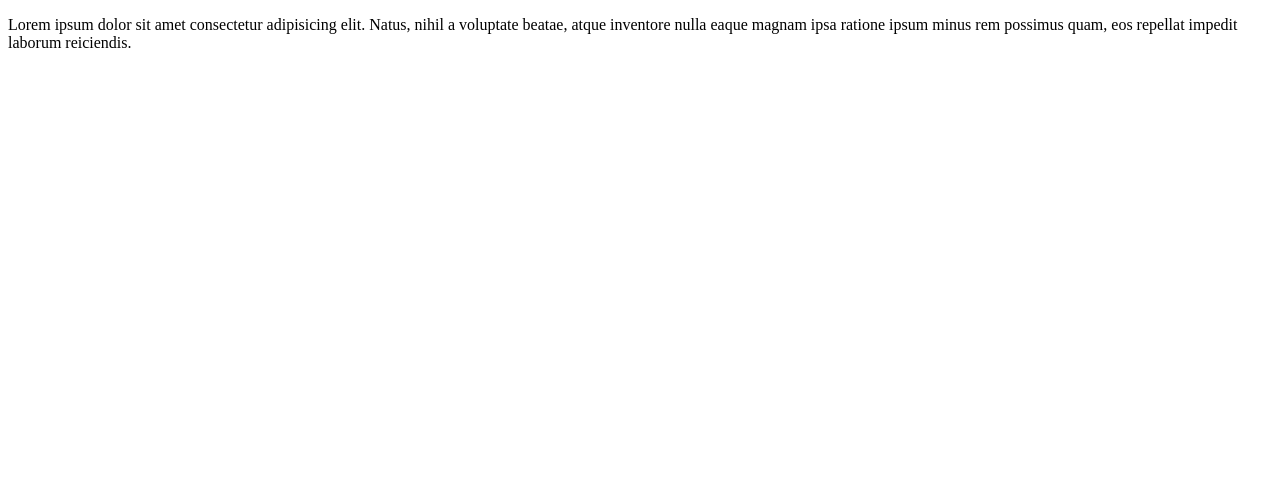
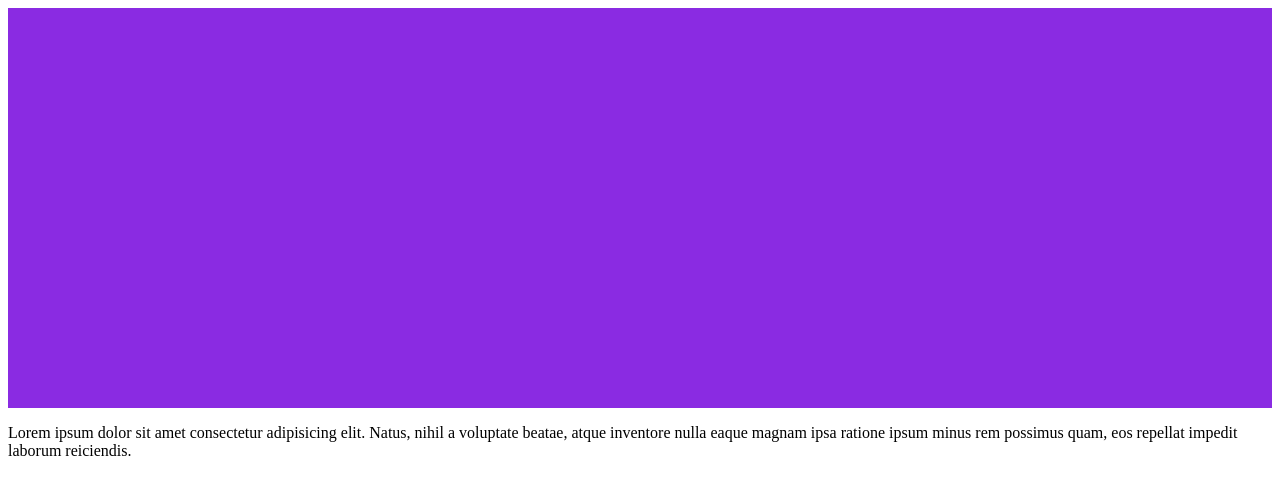
Before and after one commit to EddieAnrez/sesion3ejer, a plain HTML site: page index.html in a window 1280 px wide. Drawn offline with Linux system fonts and the light colour scheme.

Commit message:
cambios header

```diff
--- a/index.html
+++ b/index.html
@@ -5,11 +5,12 @@
     <meta charset="UTF-8">
     <meta name="viewport" content="width=device-width, initial-scale=1.0">
     <title>Document</title>
+    <link rel="stylesheet" href="style.css">
 </head>
 
 <body>
 
-    <header>
+    <header class="container-header">
         <nav></nav>
     </header>
 
--- a/style.css
+++ b/style.css
@@ -0,0 +1,5 @@
+.container-header {
+    width: 100%;
+    height: 400px;
+    background-color: blueviolet;
+}
```
